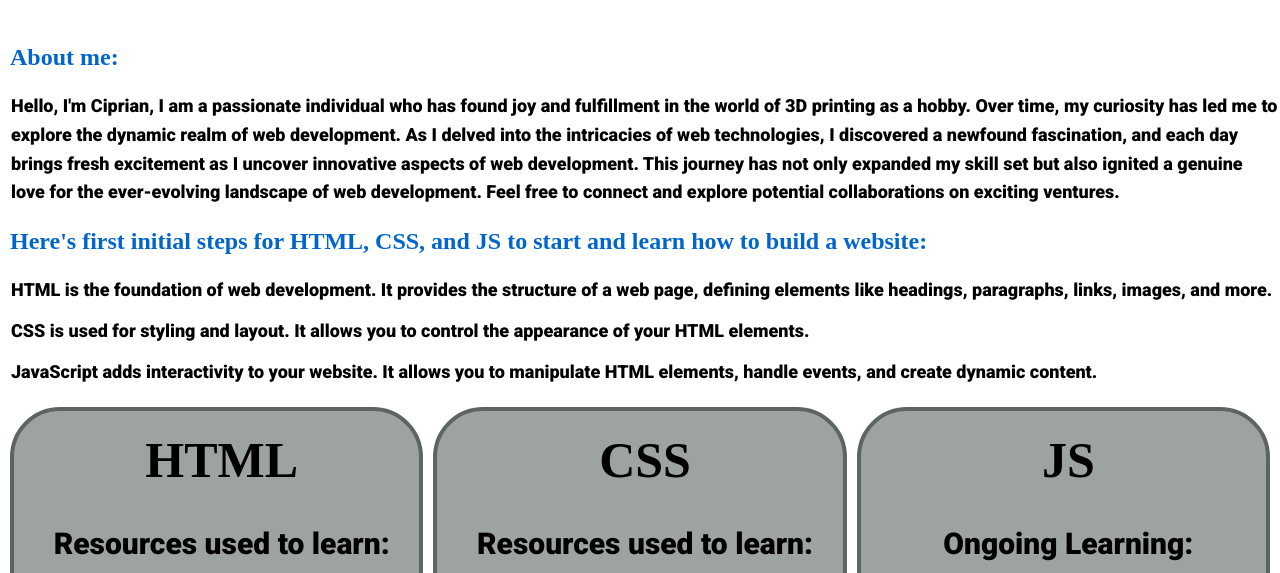
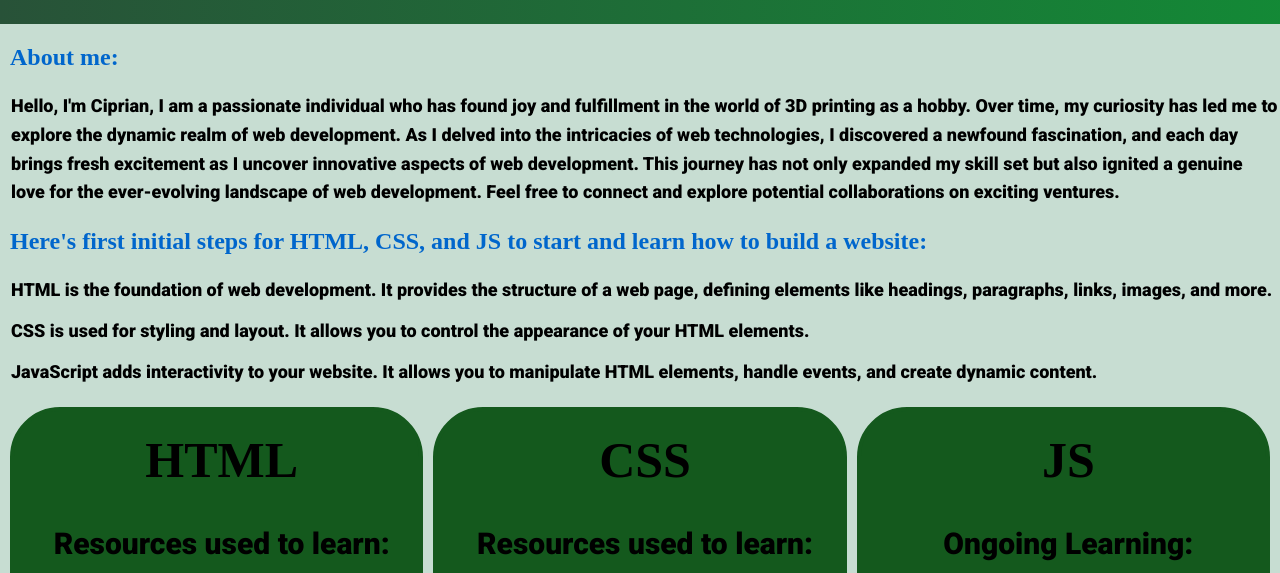
Before and after one commit to webdevbutterfly/butterfly-portofolio, a plain HTML site: page index.html in a window 1280 px wide. Shown: the part 182-755 px from the top of the page. Drawn offline with Linux system fonts and the light colour scheme.

Commit message:
ffffff 123123132

```diff
--- a/main.css
+++ b/main.css
@@ -1,19 +1,19 @@
 @import url('https://fonts.googleapis.com/css2?family=Roboto:wght@400;900&display=swap');
 
 :root {
-  --body-background-color:rgb(218, 176, 121);
-  --header-background-image1:rgb(7, 5, 5);
-  --header-background-image2:rgb(218, 218, 89);
-  --header-color:aliceblue;
+  --COLOR-1:#c7ddd2;
+  --COLOR-2:#285238;
+  --COLOR-3:#138A36;
+  --COLOR-4:#04E824;
+  --COLOR-5:#313d36;
+
   --bar-background-color:white;
   --nav-li-a-color:black;
   --h2-color:#0066cc;
-  --p-color:#333;
-  --square-color:rgb(94, 100, 100);
-  --square-background-color:rgb(157, 163, 163);
-  --square-hover-background-color:rgb(113, 122, 122);
-  --abbr-color:#221f1f;
-  --square-i-hover:#2123a0;
+  --square-color:#14591D;
+  --square-background-color:#14591D;
+  --square-hover-background-color:#99AA38;
+  --square-i-hover:#ACD2ED;
   --square-a-color:#1a1313;
 }
 
@@ -186,7 +186,7 @@ transition-duration: 1s;
 
 #contact {
   background-color: transparent;
-  color: black
+  color: --p-color;
   padding: 0px;
   text-align: center;
   margin-top: 10px;
```
